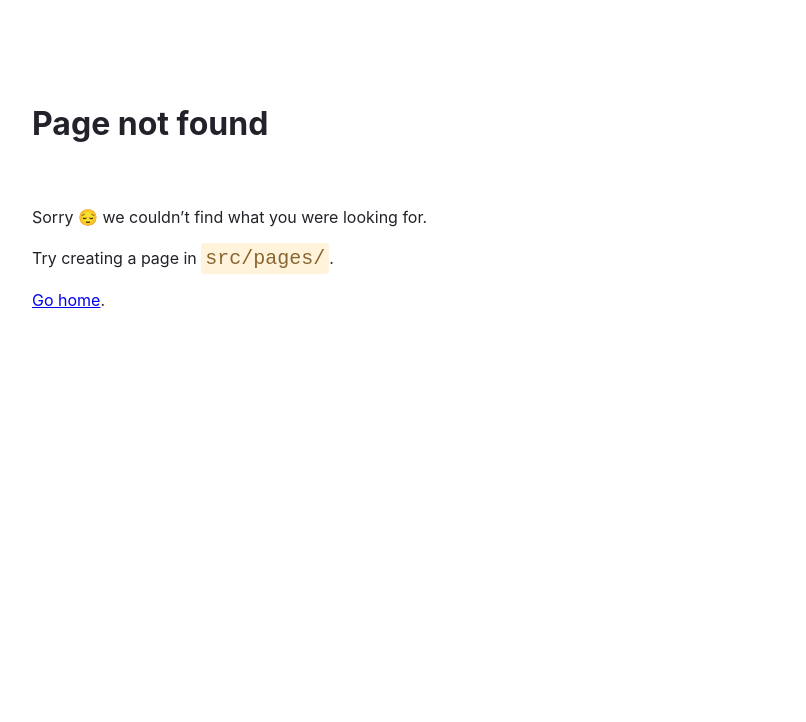
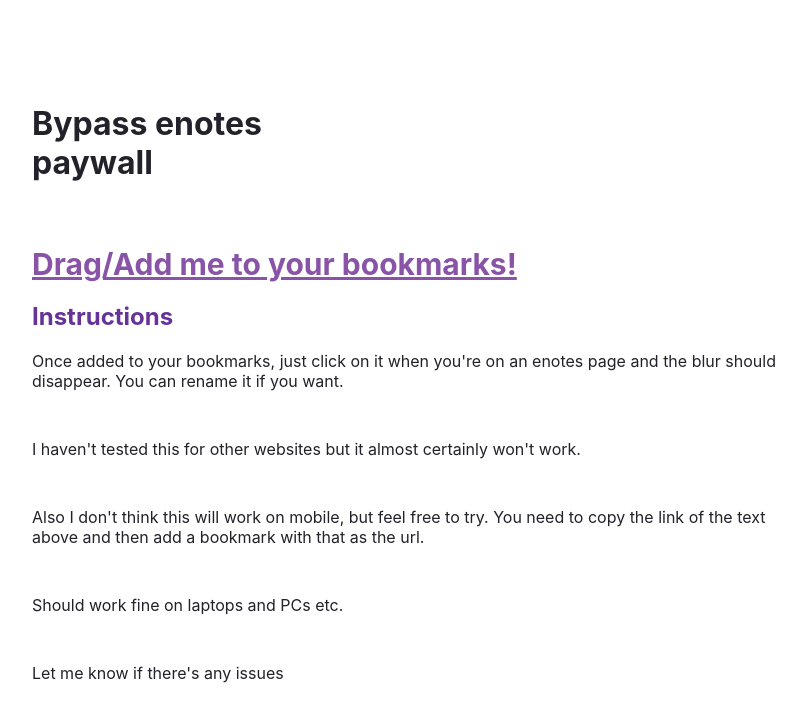
Before and after one commit to Tazmondo/portfolio, a Gatsby site: page /enotes in a window 1280 px wide. Before the commit this address had no page. Shown: the whole page, without its empty margins (72-878 px from the left). Built offline with nearby package versions, Linux system fonts and the light colour scheme; Gatsby itself is replaced by a stand-in of ours.

Commit message:
Add enotes bypass

```diff
--- /dev/null
+++ b/src/pages/enotes.tsx
@@ -0,0 +1,40 @@
+import React from 'react'
+import * as styles from "../style/style";
+
+const bypass = "javascript:(()=>{let e=document.querySelector(\".c-answer__body > :last-child\"),l=e.className,t=document.querySelectorAll(`.${l}`);for(e of t)e.style.color=\"inherit\",e.style.filter=\"none\",e.style[\"text-shadow\"]=\"0 0 black\"})();"
+
+const EnotesPage = () => {
+    return (
+        <main style={styles.pageStyles}>
+            <h1 style={styles.headingStyles}>Bypass enotes paywall</h1>
+            <a style={bookmarkStyle} href={bypass}>Drag/Add me to your bookmarks!</a>
+            <h2 style={styles.headingAccentStyles}>Instructions</h2>
+            <p style={styles.paragraphStyles}>
+                Once added to your bookmarks, just click on it when you're on an enotes page and the blur should
+                disappear. You can rename it if you want.
+            </p>
+            <p style={styles.paragraphStyles}>
+                I haven't tested this for other websites but it almost certainly won't work.
+            </p>
+            <p style={styles.paragraphStyles}>
+                Also I don't think this will work on mobile, but feel free to try. You need to copy the link of the text
+                above and then add a bookmark with that as the url.
+            </p>
+            <p style={styles.paragraphStyles}>
+                Should work fine on laptops and PCs etc.
+            </p>
+            <p style={styles.paragraphStyles}>
+                Let me know if there's any issues
+            </p>
+        </main>
+    )
+}
+
+const bookmarkStyle = {
+    color: "#8954A8",
+    fontWeight: "bold",
+    fontSize: 30,
+    verticalAlign: "5%",
+}
+
+export default EnotesPage
--- a/src/pages/index.tsx
+++ b/src/pages/index.tsx
@@ -8,14 +8,16 @@ const IndexPage = () => {
     return (
         <main style={styles.pageStyles}>
             <title>Home Page</title>
-            <h1 style={styles.headingStyles}>My <span style={styles.headingAccentStyles}>Portfolio</span></h1>
-            <p style={styles.descriptionStyle}> {"WIP"} </p>
-            <Link style={styles.docLinkStyle} to={"/about"}>About me</Link>
-            <a style={styles.docLinkStyle} href={"/pong"}> Play a game </a>
+            <h1 style={styles.headingStyles}><span style={styles.headingAccentStyles}>yo</span> 👋</h1>
+            {/*<p style={styles.descriptionStyle}> {"WIP"} </p>*/}
+            {/*<Link style={styles.docLinkStyle} to={"/about"}>About me</Link>*/}
+            <Link style={styles.linkStyle} to={"/enotes"}>Bypass enotes.com paywall</Link>
+            <br/>
+            <a style={styles.docLinkStyle} href={"/pong"}> Pong </a>
             <Counter/>
-            <p><a style={styles.linkStyle} href={"https://github.com/Tazmondo/portfolio"}>See this project on github</a>
-            </p>
-            <p><a style={styles.linkStyle} href="https://github.com/Tazmondo/">Back to my github</a></p>
+            {/*<p><a style={styles.linkStyle} href={"https://github.com/Tazmondo/portfolio"}>See this project on github</a>*/}
+            {/*</p>*/}
+            {/*<p><a style={styles.linkStyle} href="https://github.com/Tazmondo/">Back to my github</a></p>*/}
         </main>
     )
 }
--- a/src/style/style.ts
+++ b/src/style/style.ts
@@ -14,6 +14,7 @@ export const headingAccentStyles = {
 }
 export const paragraphStyles = {
     marginBottom: 48,
+    maxWidth: "75ch"
 }
 export const codeStyles = {
     color: "#8A6534",
```
